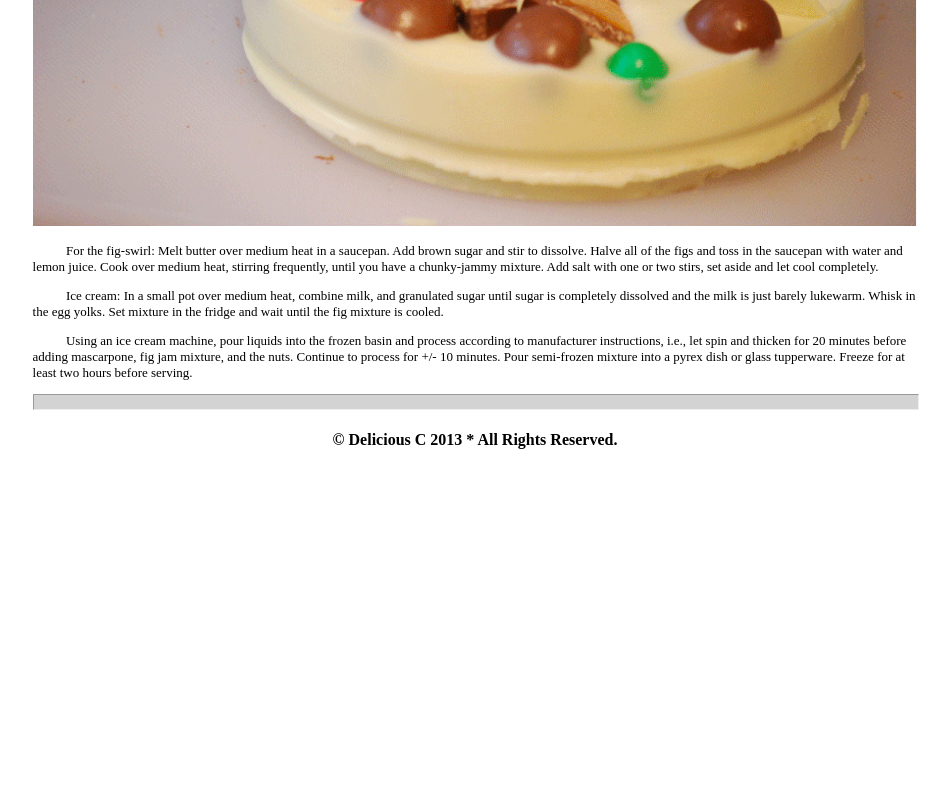
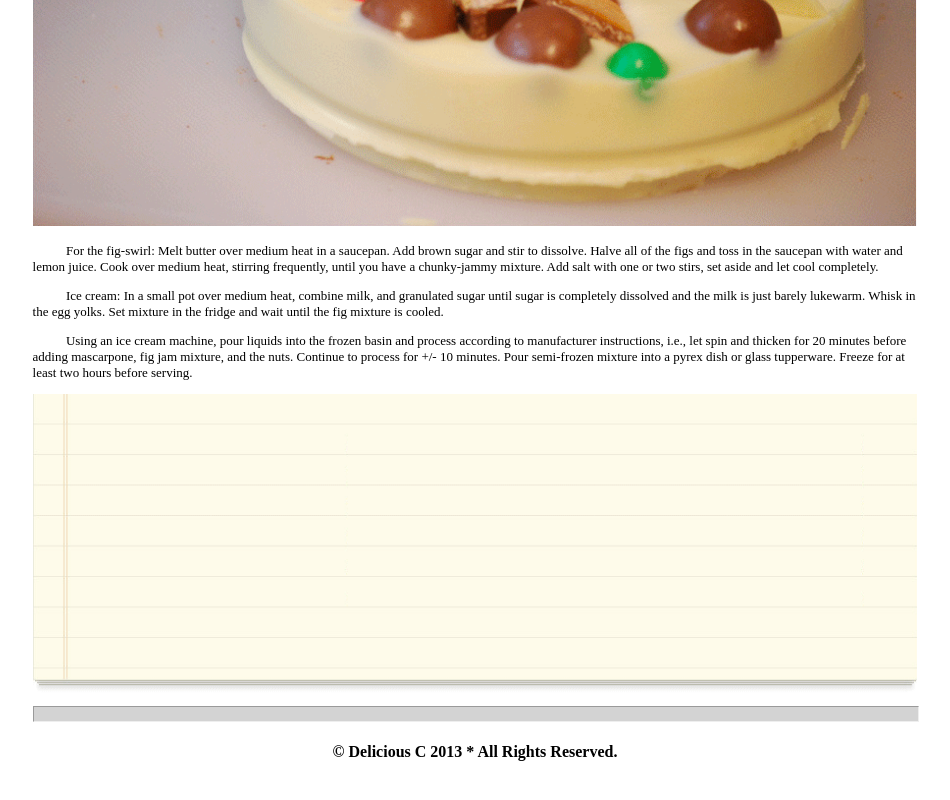
Before and after one commit to ryanl3708/chocolate-pizza, a plain HTML site: page index.html in a window 1280 px wide. Shown: the part 571-1371 px from the top of the page, without its empty margins (165-1115 px from the left). Before the commit the page ends 1059 px from the top, so only its background shows below. Drawn offline with Linux system fonts and the light colour scheme.

Commit message:
minor css html changes

```diff
--- a/css/style.css
+++ b/css/style.css
@@ -48,6 +48,11 @@ p {
   font-size: xx-large;
   align-items: flex-start;
 }
+
+#textbox {
+  width: 100%;
+}
+
 .nav_links {
   display: flex;
   gap: 10px;
--- a/index.html
+++ b/index.html
@@ -59,7 +59,7 @@
           </p>
         </section>
         <div class ="ingredients">
-
+          <img id="textbox" src="img/list-bg.png">
         </div>
 
         <footer>
```
Also changed, not shown: img/list-bg.png (added).
